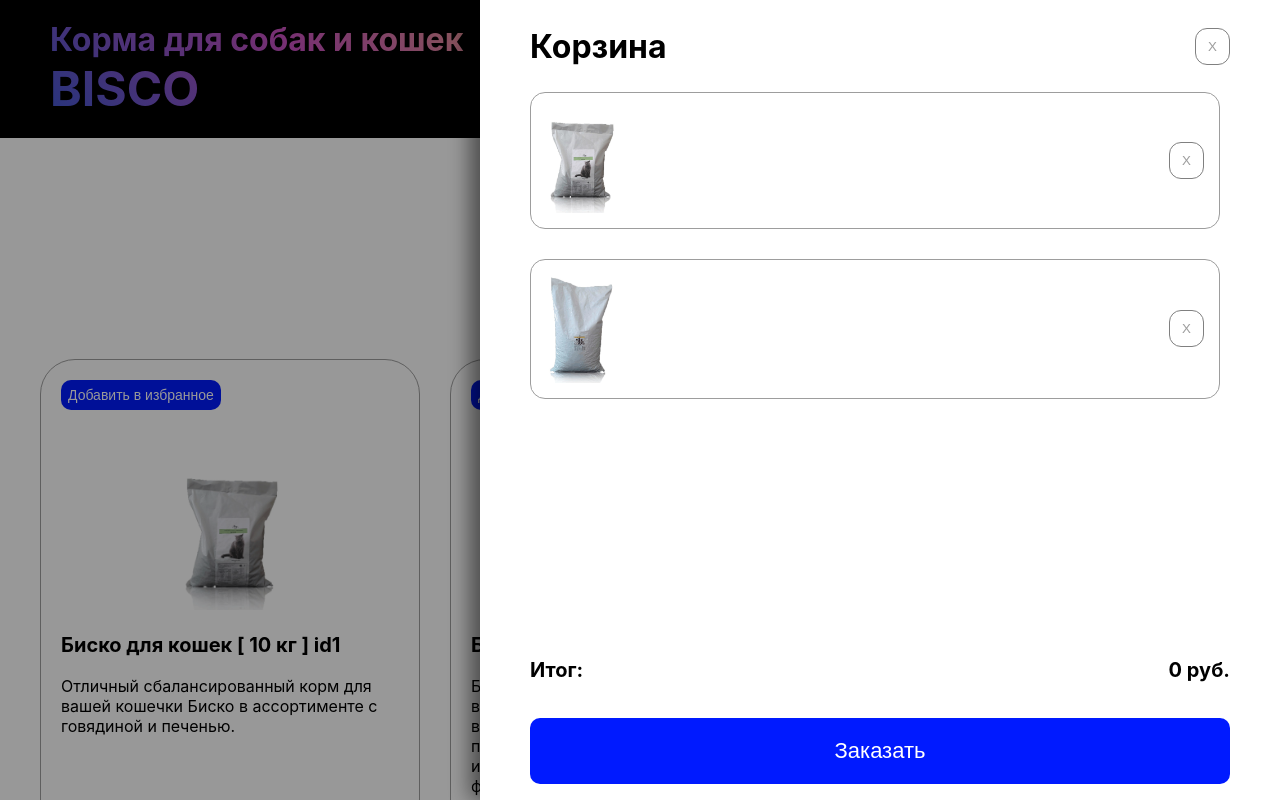
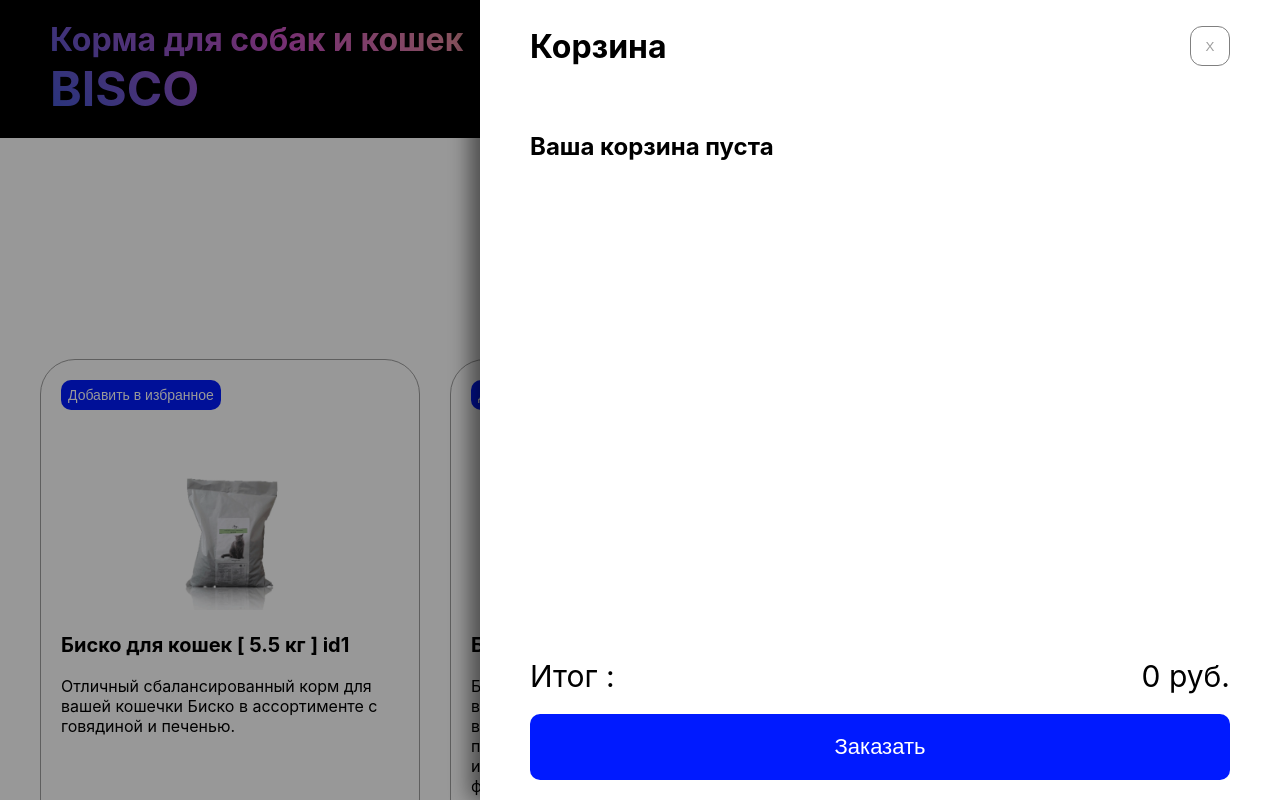
Before and after one commit to seven11rtgt/zooshop-r, a React (Create React App) app: page / in a window 1280 px wide. Both pictures are taken after a click on the button "КОРЗИНА". Shown: the top 800 px of the page. Built offline with nearby package versions, Linux system fonts and the light colour scheme; data requests are answered from the project's data file.

Commit message:
fixed favourites

```diff
--- a/db.json
+++ b/db.json
@@ -2,41 +2,26 @@
   "products": [
     {
       "id": 1,
-      "title": "Биско для кошек [ 10 кг ] id1",
+      "title": "Биско для кошек [ 5.5 кг ] id1",
       "description": "Отличный сбалансированный корм для вашей кошечки Биско в ассортименте с говядиной и печенью.",
-      "price": 1700,
+      "price": 2200,
       "img": "/img/products/pic1.jpg"
     },
     {
       "id": 2,
       "title": "Биско для кошек [ 7 кг ] id2",
       "description": "БИСКО ПРЕМИУМ — сбалансированный высококачественный сухой корм для взрослых собак со средним и повышенным уровнем активности. Смесь изготавливается на основе мясного фарша и кубанского риса.",
-      "price": 1250,
+      "price": 3250,
       "img": "/img/products/pic2.jpg"
     },
     {
       "id": 3,
-      "title": "Биско для кошек [ 10 кг ] id3",
+      "title": "Биско для кошек [ 3 кг ] id3",
       "description": "Корм для взрослых собак со средним уровнем активности.",
       "price": 1350,
       "img": "/img/products/pic3.jpg"
     }
   ],
-  "cart": [
-    {
-      "id": 1,
-      "title": "Биско для кошек [ 10 кг ] id1",
-      "description": "Отличный сбалансированный корм для вашей кошечки Биско в ассортименте с говядиной и печенью.",
-      "price": 1700,
-      "img": "/img/products/pic1.jpg"
-    },
-    {
-      "id": 3,
-      "title": "Биско для кошек [ 10 кг ] id3",
-      "description": "Корм для взрослых собак со средним уровнем активности.",
-      "price": 1350,
-      "img": "/img/products/pic3.jpg"
-    }
-  ],
+  "cart": [],
   "favourites": []
 }
--- a/src/Components/cart/Cart.jsx
+++ b/src/Components/cart/Cart.jsx
@@ -1,54 +1,46 @@
 import CartItem from "./cartItem/cartItem"
 import style from "./cart.module.css"
-
-/* let sum = prodList
-    .map(item => +item.price.replace(/\s/, ''))
-    .reduce((acc, curr) => acc + curr, 0) */
-
-// добавляем удаленные ранее пробелы в сумму
-//let sumBeautified = sum.toString().replace(/(\d)(?=(\d\d\d)+([^\d]|$))/g, '$1 ')
-let sumBeautified = 0
 
 const  Cart = (props) => {
     return(
         <div className={style.overlay}>
             <div className={style.cart}>
-            <div className={style.title_block}>
+
+                <div className={style.titleBlock}>
                     <h2>Корзина</h2>
-                <button className={style.close_btn} onClick={ props.closeCart } >X</button>
+                    <button className={style.closeBtn} onClick={ props.closeCart } >X</button>
                 </div>
 
                 {
-                props.cartItems.length
-                ?   <div className={style.cart_list}>
+                    props.cartItems.length ?
+                    <div className={style.cartList}>
                         {
-                            props.cartItems.map(
-                                item => {
+                            props.cartItems.map((item, index) => {
                                 return(
                                     <CartItem
-                                            key={item.id}
+                                        key={index}
                                         id={item.id}
                                         title={item.title}
                                         price={item.price}
                                         img={item.img}
-                                            setCartItems={ props.setCartItems }
                                         onRemoveCartItem={ props.onRemoveCartItem }
                                     />
                                 )
-                                }
-                            )
+                            })
                         }
                     </div>
                     : <h2>Ваша корзина пуста</h2>
                 }
 
-            <div className={style.total_price}>
-                <p className={style.total_price_text}>Итог: </p>
-                <p className={style.total_price_summ}>
-                    {sumBeautified} руб.
-                </p>
-                <button>Заказать</button>
+                <div className={style.totalPrice}>
+                    Итог :
+                    <span className={style.totalPriceSum}>
+                        {props.totalSum} руб.
+                    </span>
                 </div>
+
+
+                <button className={style.orderBtn}>Заказать</button>
 
             </div>
         </div>
--- a/src/Components/cart/cart.module.css
+++ b/src/Components/cart/cart.module.css
@@ -9,7 +9,8 @@
 
 .cart {
     display: grid;
-    grid-template-rows: 0.5fr 6fr 1fr;
+    grid-template-rows: 0.5fr 6fr .5fr .5fr;
+    gap: 20px;
     position: absolute;
     width: 700px;
     right: 0;
@@ -19,22 +20,29 @@
     padding: 0px 50px 0px 50px;
 }
 
-.title_block{
+.titleBlock{
     display: grid;
     grid-template-columns: 1fr 1fr;
+    grid-row: 1/2;
+    grid-column: 1/3;
 }
 
-.title_block h2{
+.titleBlock h2{
     font-size: 32px;
 }
 
-.cart_list{
+.cartList{
     overflow-y: auto;
-    padding-right: 10px;
+    grid-row: 2/3;
+    grid-column: 1/3;
+    background-color: #2262a50f;
+    border-radius: 6px;
+    padding: 10px;
 }
 
-.close_btn{
-    width: fit-content;
+.closeBtn{
+    width:40px;
+    height: 40px;
     justify-self: end;
     align-self: center;
     padding: 10px 12px 10px 12px;
@@ -45,15 +53,25 @@
     cursor: pointer;
 }
 
-.total_price{
+.closeBtn:hover{
+    box-shadow: 0px 0px 3px 0px #61616196;
+}
+
+.totalPrice{
     display: grid;
     grid-template-columns: 1fr 1fr;
-    grid-template-rows: 1.3fr 2fr;
     align-items: end;
+    grid-row: 3/4;
+    grid-column: 1/3;
+    font-size: 30px;
 }
 
-.total_price button {
-    grid-row: 2/3;
+.totalPriceSum{
+    justify-self: end;
+}
+
+.orderBtn {
+    grid-row: 4/5;
     grid-column: 1/3;
     align-self: center;
     height: fit-content;
@@ -64,19 +82,11 @@
     font-size: 22px;
     padding: 20px;
     cursor: pointer;
+    margin-bottom: 20px;
 }
 
-.total_price button:active {
+.orderBtn:active {
     background-color: white;
     color: #001aff;
     border: 2px solid #001aff;
 }
-
-.total_price p{
-    font-size: 20px;
-    font-weight: bold;
-}
-
-.total_price_summ{
-    justify-self: end;
-}
--- a/src/Components/cart/cartItem/cartItem.jsx
+++ b/src/Components/cart/cartItem/cartItem.jsx
@@ -1,25 +1,20 @@
-import axios from 'axios'
 import style from './cartItem.module.css'
 
 const CartItem = (props) => {
-    const onRemoveCartItem = (id) => {
-        // удаляем товар по id на фронте
-        props.setCartItems(currentItems => currentItems.filter(item => Number(item.id) !== Number(id)))
-        // удаляем товар по id на бэке
-        axios.delete(`https://6354294be64783fa82807083.mockapi.io/cart/${id}`)
-    }
+    return(
+        <div className={style.cartItem}>
+            <img className={style.cartImg} src={props.img} alt={props.title} />
 
-    return(
-        <div className={style.cart_item}>
-            <img className={style.cart_img} src={props.img} alt={props.cart_title} />
-
-            <h3 className={style.cart_title}>
+            <h3 className={style.cartText}>
                 {props.title}
-                <br />
-                <span className={style.cart_price}>{props.price} руб.</span>
+                <hr />
+                <span className={style.cartPrice}>{props.price} руб.</span>
             </h3>
 
-            <button onClick={() => onRemoveCartItem(props.id)} className={style.close_btn}>X</button>
+            <button
+                onClick={() => props.onRemoveCartItem(props.id)}
+                className={style.closeBtn}
+            >X</button>
         </div>
     )
 }
--- a/src/Components/cart/cartItem/cartItem.module.css
+++ b/src/Components/cart/cartItem/cartItem.module.css
@@ -1,5 +1,7 @@
-.close_btn{
+.closeBtn{
     width: fit-content;
+    width:40px;
+    height: 40px;
     justify-self: end;
     align-self: center;
     padding: 10px 12px 10px 12px;
@@ -10,23 +12,29 @@
     cursor: pointer;
 }
 
-.cart_list{
+.closeBtn:hover{
+    box-shadow: 0px 0px 3px 0px #61616196;
+}
+
+.cartList{
     overflow: auto;
 }
 
-.cart_item{
+.cartItem{
     display: grid;
     grid-template-columns: 1fr 3fr 1fr;
-    border: 1px solid #9D9D9D;
+    border: 1px solid #9D9D9D57;
     border-radius: 15px;
+    background-color: #fff;
     padding: 15px;
     margin-bottom: 30px;
 }
 
-h3{
-    color: inherit;
+.cartText{
+    color: #333;
+    font-weight: 400;
 }
 
-.cart_img{
+.cartImg{
     width: 70px;
 }
```
Lines whose indentation alone changed are shown as unchanged.
